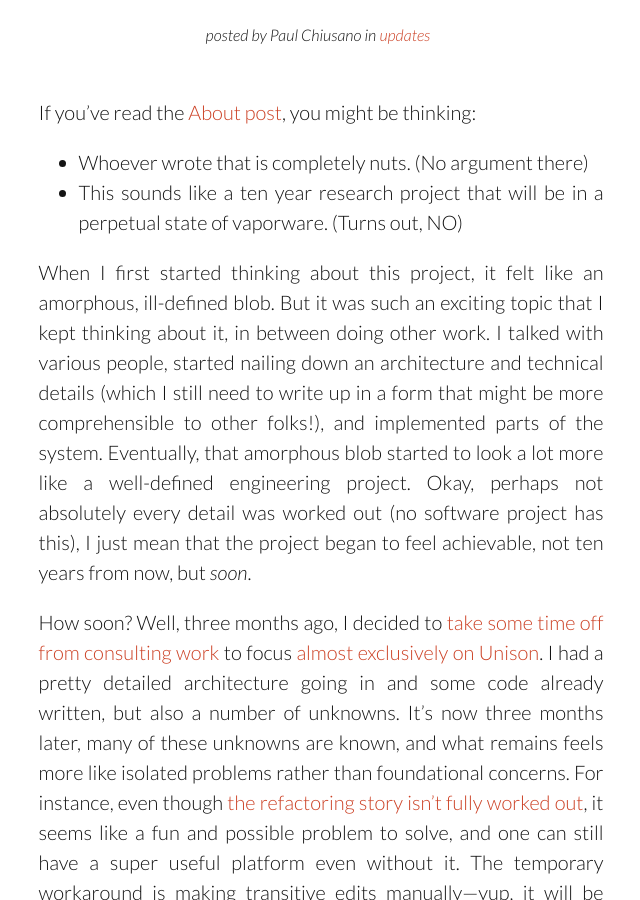
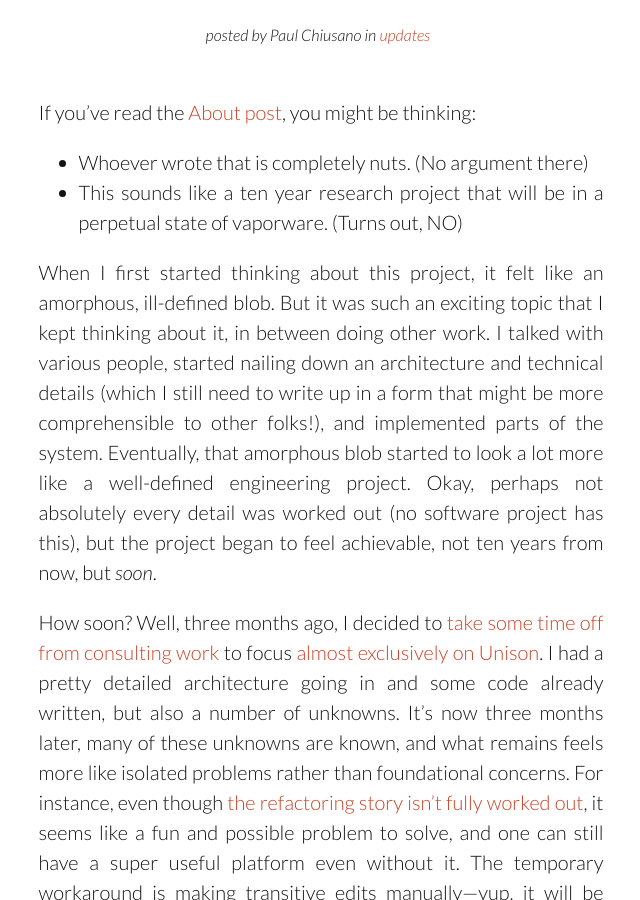
Before and after one commit to unisonweb/oldblog, a Jekyll site: the page built from _posts/2015-05-07-update.markdown, in a window 1280 px wide and 900 px high, scrolled down 687 px. Shown: the whole window, without its empty margins (319-959 px from the left). Built offline with Jekyll 4.4.1, drawn with Linux system fonts in a browser that asks for light colours; comment, search, counter and statistics services are not loaded.

Commit message:
Update 2015-05-07-update.markdown

```diff
--- a/_posts/2015-05-07-update.markdown
+++ b/_posts/2015-05-07-update.markdown
@@ -10,7 +10,7 @@ If you've read the [About post](/2015-05-07/about.html#post-start), you might be
 * Whoever wrote that is completely nuts. (No argument there)
 * This sounds like a ten year research project that will be in a perpetual state of vaporware. (Turns out, NO)
 
-When I first started thinking about this project, it felt like an amorphous, ill-defined blob. But it was such an exciting topic that I kept thinking about it, in between doing other work. I talked with various people, started nailing down an architecture and technical details (which I still need to write up in a form that might be more comprehensible to other folks!), and implemented parts of the system. Eventually, that amorphous blob started to look a lot more like a well-defined engineering project. Okay, perhaps not absolutely every detail was worked out (no software project has this), I just mean that the project began to feel achievable, not ten years from now, but _soon_.
+When I first started thinking about this project, it felt like an amorphous, ill-defined blob. But it was such an exciting topic that I kept thinking about it, in between doing other work. I talked with various people, started nailing down an architecture and technical details (which I still need to write up in a form that might be more comprehensible to other folks!), and implemented parts of the system. Eventually, that amorphous blob started to look a lot more like a well-defined engineering project. Okay, perhaps not absolutely every detail was worked out (no software project has this), but the project began to feel achievable, not ten years from now, but _soon_.
 
 How soon? Well, three months ago, I decided to [take some time off from consulting work](http://pchiusano.github.io/2015-01-26/unison-kickoff.html) to focus [almost exclusively on Unison](http://pchiusano.io/unison). I had a pretty detailed architecture going in and some code already written, but also a number of unknowns. It's now three months later, many of these unknowns are known, and what remains feels more like isolated problems rather than foundational concerns. For instance, even though [the refactoring story isn't fully worked out](https://pchiusano.github.io/2015-04-23/unison-update7.html#refactoring-sessions), it seems like a fun and possible problem to solve, and one can still have a super useful platform even without it. The temporary workaround is making transitive edits manually---yup, it will be tedious in a large codebase, but then, so are a lot of text-based refactorings! And when the refactoring story does get worked out, it will be a huge productivity boon for all users of Unison.
 
```
